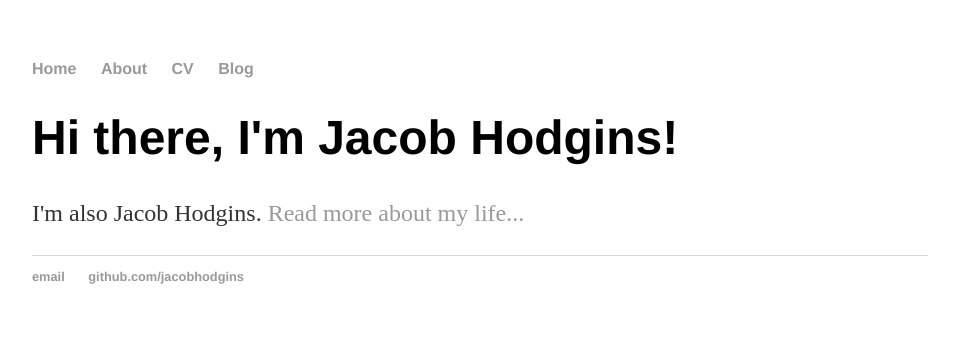
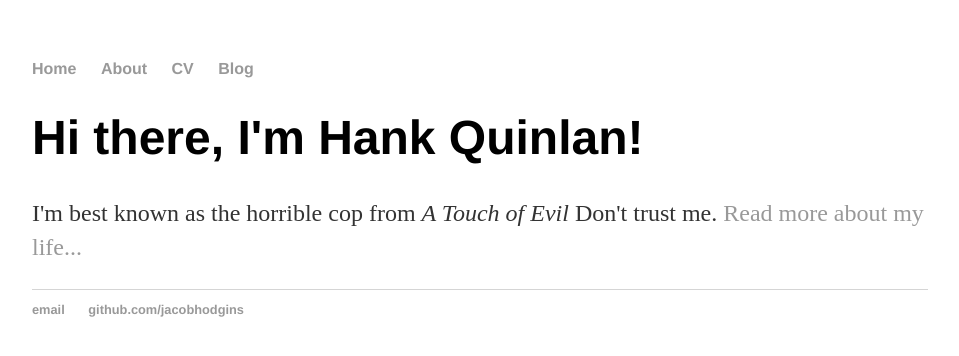
Before and after one commit to JacobHodgins/hodginsjacob, a Jekyll site: the page built from index.html, in a window 1280 px wide. Shown: the top 356 px of the page, without its empty margins (160-1119 px from the left). Built offline with Jekyll 4.4.1, drawn with Linux system fonts in a browser that asks for light colours.

Commit message:
Update index.html
update index.html to use default layout

```diff
--- a/index.html
+++ b/index.html
@@ -1,30 +1,8 @@
-<!DOCTYPE html>
-<html>
-	<head>
-		<title>Jacob Hodgins</title>
-		<!-- link to main stylesheet -->
-		<link rel="stylesheet" type="text/css" href="/css/main.css">
-	</head>
-	<body>
-		<nav>
-    		<ul>
-        		<li><a href="/">Home</a></li>
-	        	<li><a href="/about">About</a></li>
-        		<li><a href="/cv">CV</a></li>
-        		<li><a href="/blog">Blog</a></li>
-    		</ul>
-		</nav>
-		<div class="container">
-    		<div class="blurb">
-        		<h1>Hi there, I'm Jacob Hodgins!</h1>
-				<p>I'm also Jacob Hodgins. <a href="/about">Read more about my life...</a></p>
-    		</div><!-- /.blurb -->
-		</div><!-- /.container -->
-		<footer>
-    		<ul>
-        		<li><a href="mailto:jacob.hodgins.17@gmail.com">email</a></li>
-        		<li><a href="https://github.com/jacobhodgins">github.com/jacobhodgins</a></li>
-			</ul>
-		</footer>
-	</body>
-</html>
+---
+layout: default
+title: Hank Quinlan, Horrible Cop
+---
+<div class="blurb">
+	<h1>Hi there, I'm Hank Quinlan!</h1>
+	<p>I'm best known as the horrible cop from <em>A Touch of Evil</em> Don't trust me. <a href="/about">Read more about my life...</a></p>
+</div><!-- /.blurb -->
```
